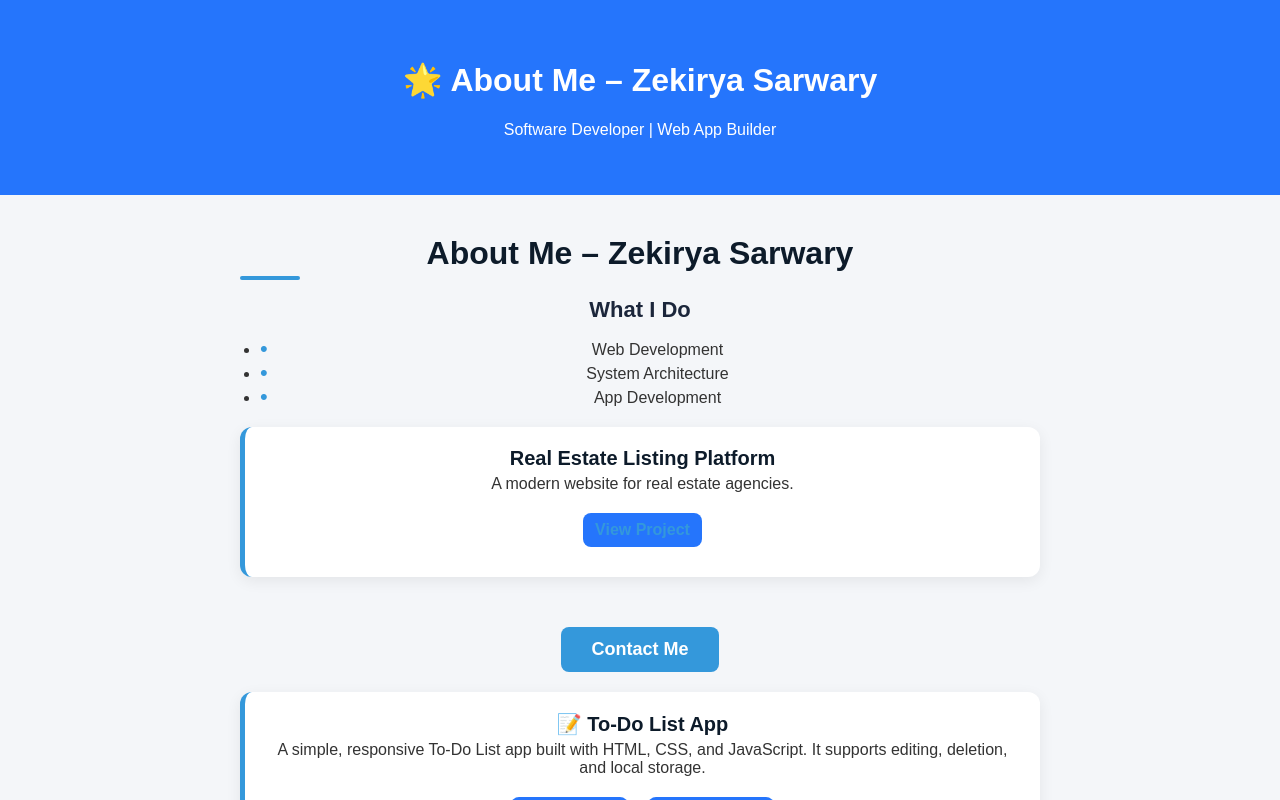
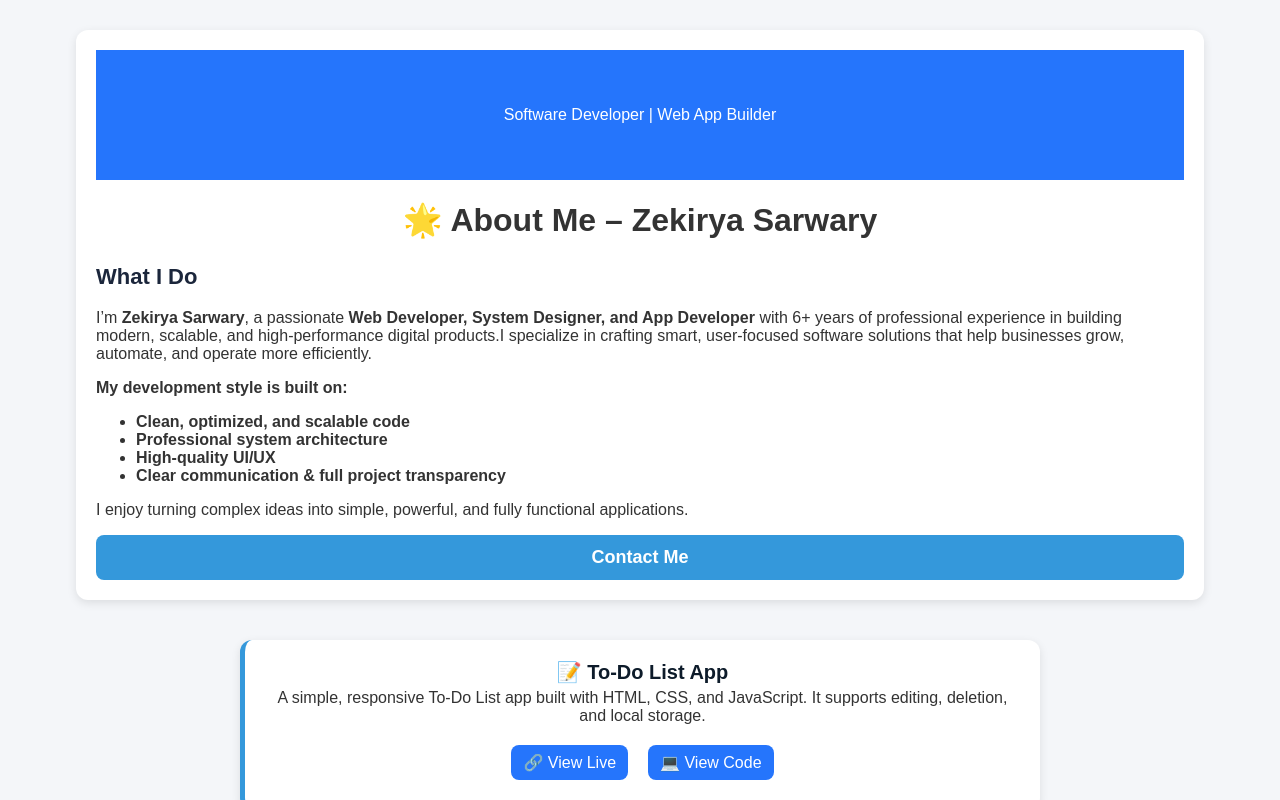
Before and after one commit to zekirya-sarwary/zekirya-portfolio, a React (Create React App) app: page / in a window 1280 px wide. Shown: the top 800 px of the page. Built offline with nearby package versions, Linux system fonts and the light colour scheme.

Commit message:
update portfolio content

```diff
--- a/src/App.css
+++ b/src/App.css
@@ -9,10 +9,17 @@ body {
   text-align: center;
 }
 
+header p {
+  text-align: center;
+}
 header {
   background: #2575fc;
   color: white;
   padding: 40px 0;
+}
+
+.section-title{
+  text-align: center;
 }
 
 .projects {
@@ -21,12 +28,32 @@ header {
   padding: 0 20px;
 }
 
+.myProfile {
+
+  background: white;
+  border-radius: 12px;
+  box-shadow: 0 3px 10px rgba(0, 0, 0, 0.1);
+  padding: 20px;
+  width: 85%;
+  margin: 0 auto;
+  margin-top: 30px;
+
+
+}
+
 .project-card {
   background: white;
-  padding: 20px;
-  margin-bottom: 20px;
   border-radius: 12px;
   box-shadow: 0 3px 10px rgba(0, 0, 0, 0.1);
+  padding: 20px;
+  margin: 20px 0;
+  transition: 0.3s ease;
+  border-left: 5px solid #3498db;
+}
+
+.project-card:hover {
+  transform: translateY(-5px);
+  box-shadow: 0px 8px 20px rgba(0,0,0,0.12);
 }
 
 .project-card a {
@@ -51,35 +78,8 @@ footer {
 }
 
 /* update content style */
-/* ---- General Page Styling ---- */
 
 
-/* ---- Main Container ---- */
-.portfolio-container {
-  max-width: 900px;
-  margin: auto;
-  padding: 40px 20px;
-}
-
-/* ---- Section Titles ---- */
-.section-title {
-  font-size: 32px;
-  font-weight: 700;
-  margin-bottom: 10px;
-  color: #0d1b2a;
-  position: relative;
-}
-
-.section-title::after {
-  content: '';
-  width: 60px;
-  height: 4px;
-  background: #3498db;
-  border-radius: 2px;
-  position: absolute;
-  left: 0;
-  bottom: -8px;
-}
 
 /* ---- Subheadings ---- */
 .subheading {
@@ -87,6 +87,9 @@ footer {
   font-weight: 600;
   margin-top: 25px;
   color: #1b263b;
+}
+ul li {
+  font-weight: bold;
 }
 
 /* ---- Paragraphs ---- */
@@ -96,44 +99,13 @@ footer {
   color: #3a3a3a;
 }
 
-/* ---- Highlighted Lists ---- */
-ul.skills-list, ul.features-list {
-  padding-left: 20px;
-  margin-top: 8px;
-}
 
-ul.skills-list li, ul.features-list li {
-  margin-bottom: 6px;
-  font-size: 16px;
-  position: relative;
-  padding-left: 15px;
-}
 
-ul.skills-list li::before, ul.features-list li::before {
-  content: "•";
-  position: absolute;
-  left: 0;
-  top: 0;
-  color: #3498db;
-  font-size: 22px;
-  line-height: 16px;
-}
 
 /* ---- Project Cards ---- */
-.project-card {
-  background: #ffffff;
-  border-radius: 12px;
-  padding: 20px;
-  margin: 20px 0;
-  box-shadow: 0px 4px 15px rgba(0,0,0,0.07);
-  transition: 0.3s ease;
-  border-left: 5px solid #3498db;
-}
 
-.project-card:hover {
-  transform: translateY(-5px);
-  box-shadow: 0px 8px 20px rgba(0,0,0,0.12);
-}
+
+
 
 .project-card h3 {
   margin: 0;
@@ -146,21 +118,11 @@ ul.skills-list li::before, ul.features-list li::before {
   margin: 5px 0 10px 0;
 }
 
-.project-link a {
-  display: inline-block;
-  margin-top: 10px;
-  color: #3498db;
-  font-weight: 600;
-  text-decoration: none;
-}
 
-.project-link a:hover {
-  text-decoration: underline;
-}
 
 /* ---- Contact Button ---- */
 .contact-btn {
-  display: inline-block;
+  display: block;
   margin-top: 30px;
   padding: 12px 30px;
   background: #3498db;
@@ -170,6 +132,9 @@ ul.skills-list li::before, ul.features-list li::before {
   border-radius: 8px;
   text-decoration: none;
   transition: 0.3s ease;
+  margin: 0 auto;
+  text-align: center;
+
 }
 
 .contact-btn:hover {
--- a/src/App.js
+++ b/src/App.js
@@ -20,30 +20,8 @@ const projects = [
 function App() {
   return (
     <div className="App">
-      <header>
-        <h1>🌟 About Me – Zekirya Sarwary</h1>
-        <p>Software Developer | Web App Builder</p>
-
-      </header>
 
       <section className="projects">
-      <h1 class="section-title">About Me – Zekirya Sarwary</h1>
-<h2 class="subheading">What I Do</h2>
-
-<ul class="skills-list">
-   <li>Web Development</li>
-   <li>System Architecture</li>
-   <li>App Development</li>
-</ul>
-
-<div class="project-card">
-   <h3>Real Estate Listing Platform</h3>
-   <p>A modern website for real estate agencies.</p>
-   <div class="project-link"><a href="#">View Project</a></div>
-</div>
-
-<a class="contact-btn" href="#contact">Contact Me</a>
-
 
         {projects.map((project, index) => (
           <div className="project-card" key={index}>
--- /dev/null
+++ b/src/MyProfile.js
@@ -0,0 +1,38 @@
+import "./App.css";
+
+
+function MyProfile(){
+    return(
+
+<div className="myProfile">
+<header>
+        <p>Software Developer | Web App Builder</p>
+</header>
+
+<h1 class="section-title">🌟 About Me – Zekirya Sarwary</h1>
+<h2 className="subheading">What I Do</h2>
+<p>
+I’m <strong>Zekirya Sarwary</strong>, a passionate <strong>Web Developer, System Designer,
+and App Developer</strong> with 6+ years of professional experience in building modern,
+scalable, and high-performance digital products.I specialize in crafting smart,
+user-focused software solutions that help businesses grow, automate, and operate more efficiently.
+</p>
+<strong>My development style is built on:</strong>
+<ul>
+
+    <li>Clean, optimized, and scalable code</li>
+    <li>Professional system architecture</li>
+    <li>High-quality UI/UX</li>
+    <li>Clear communication & full project transparency</li>
+
+</ul>
+
+<p>I enjoy turning complex ideas into simple, powerful, and fully functional applications.</p>
+<a className="contact-btn" href="#contact">Contact Me</a>
+
+</div>
+
+    );
+}
+
+export default MyProfile;
--- a/src/index.js
+++ b/src/index.js
@@ -2,12 +2,17 @@ import React from 'react';
 import ReactDOM from 'react-dom/client';
 import './index.css';
 import App from './App';
+import MyProfile from './MyProfile';
 
 
 const root = ReactDOM.createRoot(document.getElementById('root'));
 root.render(
   <React.StrictMode>
+    <>
+    <MyProfile />
     <App />
+
+    </>
   </React.StrictMode>
 );
 
```
